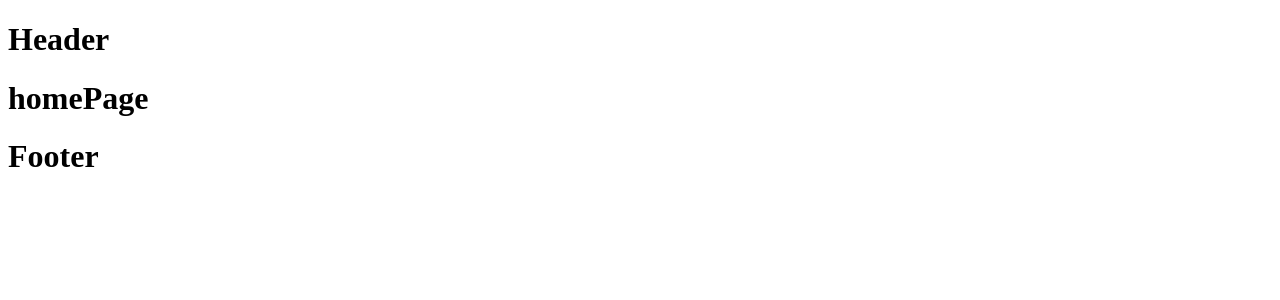
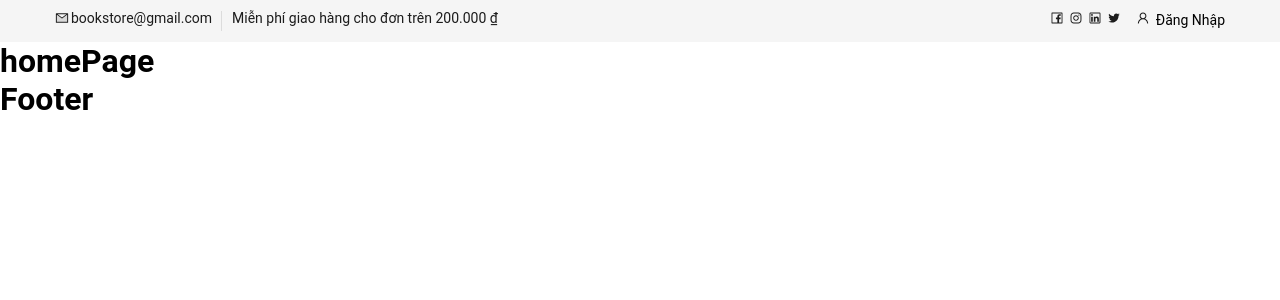
Before and after one commit to namhuynh1011/Book-Store, a React (Create React App) app in the folder fe/bookstore/: page / in a window 1280 px wide. Shown: the top 300 px of the page. Built offline with nearby package versions, Linux system fonts and the light colour scheme.

Commit message:
Ngay 25/2

```diff
--- a/fe/bookstore/package.json
+++ b/fe/bookstore/package.json
@@ -9,6 +9,7 @@
     "@testing-library/user-event": "^13.5.0",
     "react": "^19.0.0",
     "react-dom": "^19.0.0",
+    "react-icons": "^5.5.0",
     "react-router-dom": "^7.2.0",
     "react-scripts": "5.0.1",
     "sass": "^1.85.0",
--- a/fe/bookstore/src/index.js
+++ b/fe/bookstore/src/index.js
@@ -2,6 +2,7 @@ import React from 'react';
 import ReactDOM from 'react-dom/client';
 import { BrowserRouter } from 'react-router-dom';
 import RouterCustom from './router';
+import './style/style.scss';
 
 const root = ReactDOM.createRoot(document.getElementById('root'));
 root.render(
--- a/fe/bookstore/src/pages/users/theme/header/index.js
+++ b/fe/bookstore/src/pages/users/theme/header/index.js
@@ -1,7 +1,57 @@
+import "./style.scss";
+import {AiTwotoneMail ,AiOutlineUser ,AiOutlineFacebook, AiOutlineInstagram, AiOutlineLinkedin, AiOutlineTwitter} from "react-icons/ai";
 import { memo } from "react"
+import { Link } from "react-router-dom";
+import { formatter } from "utils/fomater";
 
 const Header = () => {
-    return <h1>Header</h1>;
+    return (
+        <div className="header_top">
+            <div className="container">
+                <div className="row">
+                    <div className="col-6 header_top_left">
+                        <ul>
+                            <li>
+                                <AiTwotoneMail />
+                                bookstore@gmail.com
+                            </li>
+                            <li>Miễn phí giao hàng cho đơn trên {formatter(200000)}</li>
+                        </ul>
+                    </div>
+                    <div className="col-6 header_top_right">
+                        <ul>
+                            <li>
+                                <Link to="https://www.facebook.com/huynhquocnom/" target="_blank">
+                                    <AiOutlineFacebook />
+                                </Link>
+                            </li>
+                            <li>
+                                <Link to="">
+                                    <AiOutlineInstagram />
+                                </Link>
+                            </li>
+                            <li>
+                                <Link to="">
+                                <AiOutlineLinkedin />
+                                </Link>
+                            </li>
+                            <li>
+                                <Link to="">
+                                <AiOutlineTwitter />
+                                </Link>
+                            </li>
+                            <li>
+                                <Link to="">
+                                <AiOutlineUser />
+                                </Link>
+                                <span> Đăng Nhập </span>
+                            </li>
+                        </ul>
+                    </div>
+                </div>
+            </div>
+        </div>
+    );
 };
 
 export default memo(Header);
--- /dev/null
+++ b/fe/bookstore/src/pages/users/theme/header/style.scss
@@ -0,0 +1,69 @@
+@use "sass:map";
+@import "style/pages/theme";
+
+
+
+
+.header_top {
+    background: #f5f5f5;
+
+}
+.header_top_left {
+    ul{
+        display: flex;
+        align-items: center;
+        padding: 10px 0 13px;
+        list-style: none;
+        column-gap: 20px;
+        li{
+            font-size: 14px;
+            color: map.get($theme-color, "normal-text");
+            display: flex;
+            align-items: center;
+            column-gap: 2px;
+        }
+        li:first-child {
+            position: relative;
+            &:after {
+                position: absolute;
+                right: -10px;
+                top: 1px;
+                height: 20px;
+                width: 1px;
+                background: #000000;
+                opacity: 0.1;
+                content: "";
+            }
+        }
+    }
+}
+
+
+.header_top_right {
+    display: flex;
+    justify-content: end;
+    align-items: center;
+    padding: 10px 0 13px;
+    ul{
+        display: flex;
+        column-gap: 5px;
+        list-style: none;
+
+        a{
+            font-size: 14px;
+            display: inline-block;
+            color: map.get($theme-color, "normal-text");
+        }
+
+        li:last-child {
+            cursor: pointer;
+            margin-left: 10px;
+            span {
+                font-size: 14px;
+                margin-left: 2px;
+            }
+        }
+
+
+    }
+}
--- /dev/null
+++ b/fe/bookstore/src/style/pages/_all.scss
@@ -0,0 +1,36 @@
+@use "sass:map";
+@import "theme";
+
+html,
+body {
+    margin: 0;
+}
+
+
+* {
+    font-family: 'Roboto';
+    padding: 0;
+    margin: 0;
+}
+
+.container {
+    max-width: 1170px;
+    width: 100%;
+    padding-left: 15px;
+    padding-right: 15px;
+    //background: map.get($theme-color, "main");
+    margin: auto;
+}
+
+.row {
+    display: flex;
+    flex-wrap: wrap;
+
+}
+
+.col-6 {
+    flex: 0 0 50%;
+    max-width: 50%;
+
+
+}
--- /dev/null
+++ b/fe/bookstore/src/style/pages/_theme.scss
@@ -0,0 +1,5 @@
+//Common theme styles
+$theme-color: (
+    "main": #008874,
+    "normal-text": #1c1c1c
+);
--- /dev/null
+++ b/fe/bookstore/src/style/style.scss
@@ -0,0 +1 @@
+@import "pages/all";
--- /dev/null
+++ b/fe/bookstore/src/utils/fomater.js
@@ -0,0 +1,6 @@
+export const formatter = (number) => {
+    return new Intl.NumberFormat('vi-VN', {
+        style: 'currency',
+        currency: 'VND',
+    }).format(number);
+}
```
Also changed, not shown: fe/bookstore/jsconfig.json (added, +8 -0 lines), 1 other file (tests, documents, lock files or other folders).
